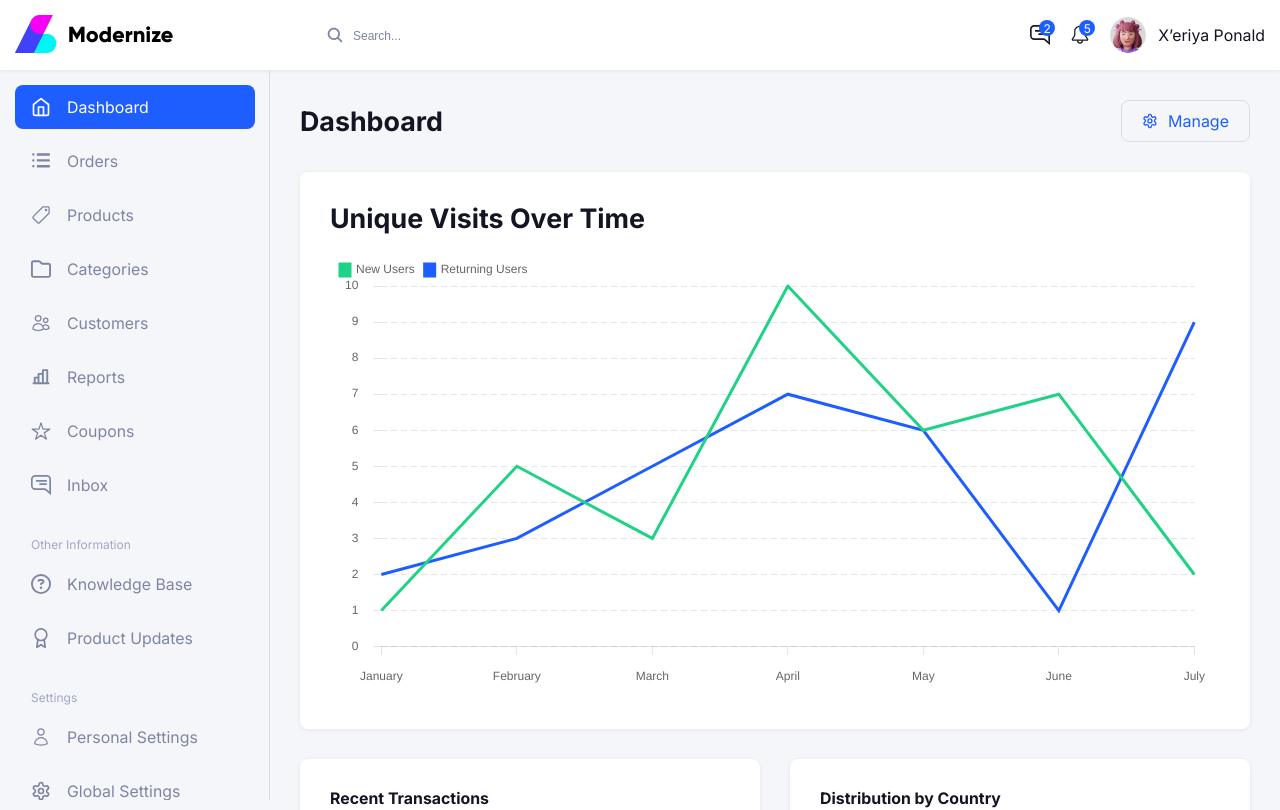
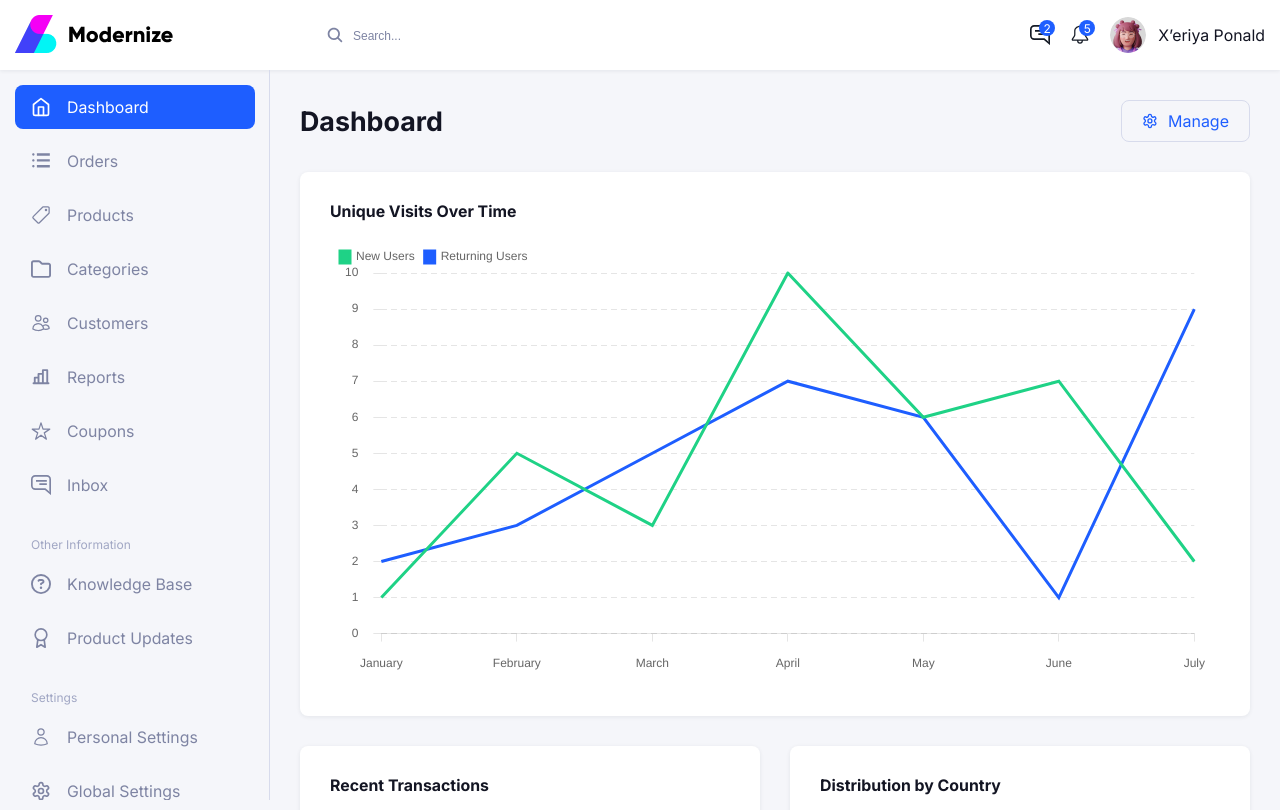
Before and after one commit to Takudzwa30/modernize, a Next.js app: page / in a window 1280 px wide. Shown: the top 810 px of the page. Built offline with nearby package versions, Linux system fonts and the light colour scheme.

Commit message:
added tag

```diff
--- a/src/app/dashboard/components/chart/Chart.jsx
+++ b/src/app/dashboard/components/chart/Chart.jsx
@@ -104,7 +104,7 @@ export const data = {
 const Chart = () => {
   return (
     <Card>
-      <h4 className={Style.title}>Unique Visits Over Time</h4>
+      <h6 className={Style.title}>Unique Visits Over Time</h6>
       <Line options={options} data={data} />
     </Card>
   );
```
